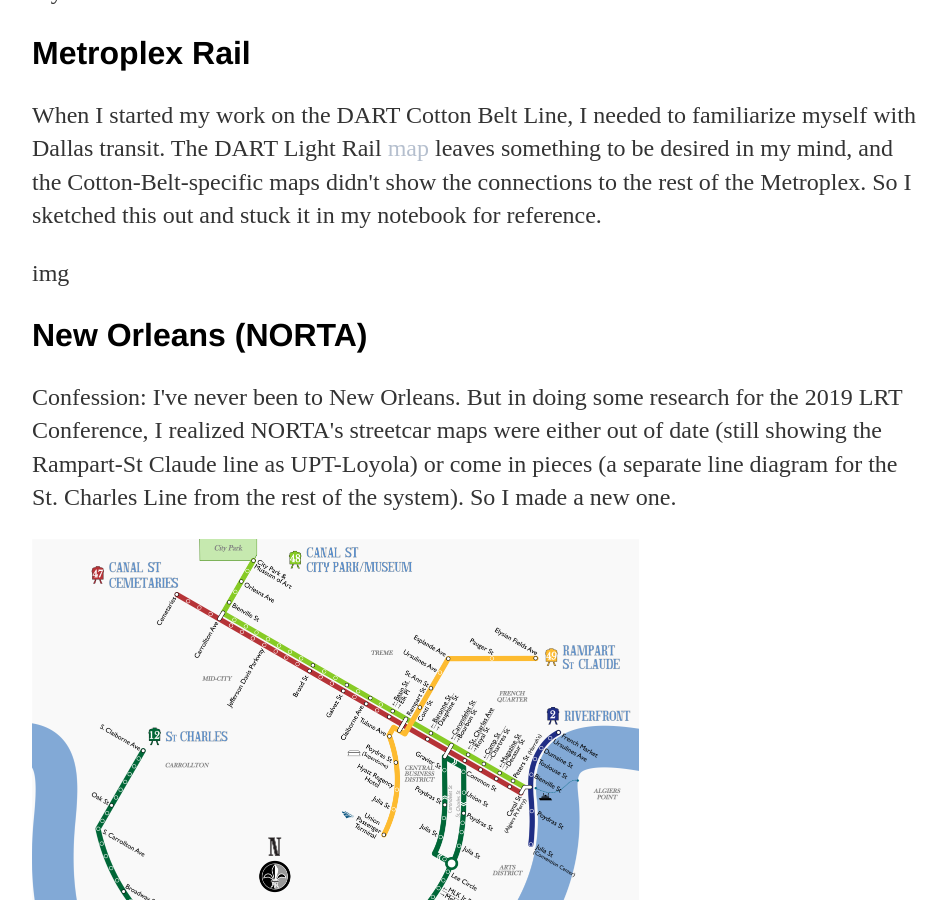
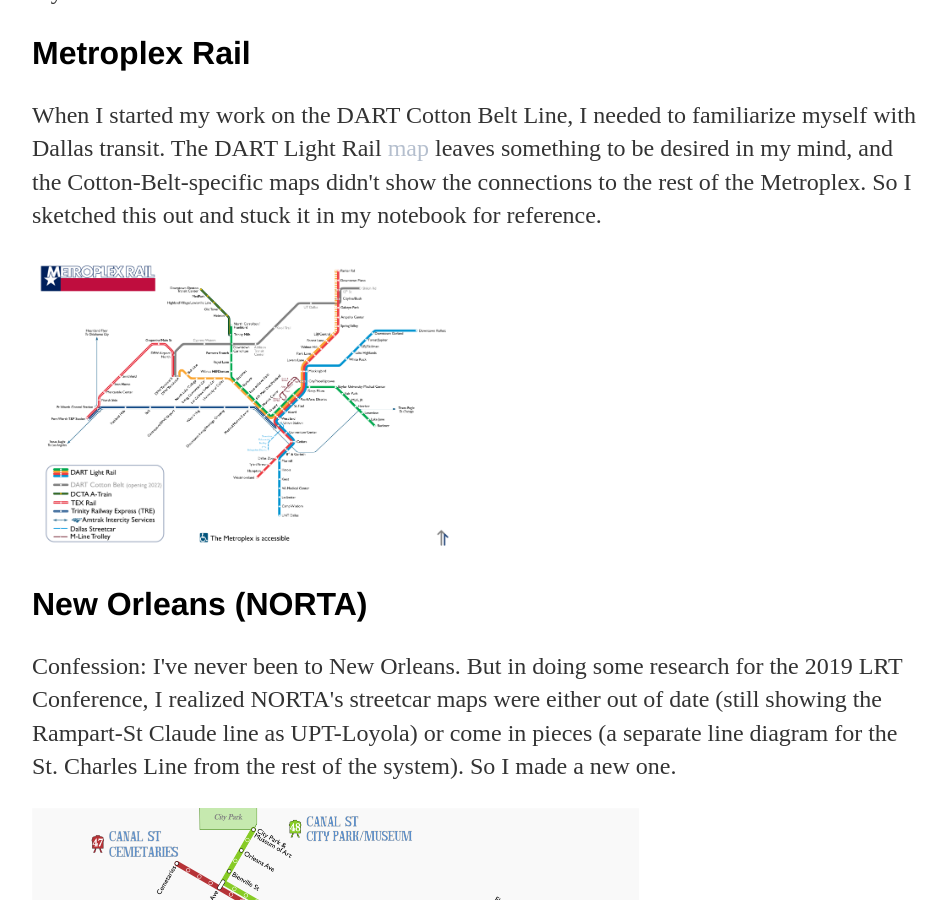
Before and after one commit to transited/transited.github.io, a Jekyll site: the page built from maps.html, in a window 1280 px wide and 900 px high, scrolled down 1262 px. Shown: the whole window, without its empty margins (160-1106 px from the left). Built offline with Jekyll 4.4.1, drawn with Linux system fonts in a browser that asks for light colours.

Commit message:
Update maps.html
Updated VTA to 2019 map; added Metroplex diagram

```diff
--- a/maps.html
+++ b/maps.html
@@ -7,12 +7,12 @@
   <h1>Maps</h1>
   <h2>San Jose (VTA)</h2>
   <p> While working on potential operating plans for a new east-west express line, I needed some graphics to show various potential stopping patterns. Rather than try to re-shape the current map to show service along Tasman, I ended up building my own from scratch, and then expanding it to include the entire system.</p>
-  <p><img src="/TR.VTA.NextNet.NoYellow.png" alt="VTA Light Rail Diagram" width="425" height="550"/></p>
+  <p><img src="/VTA.2019.png" alt="VTA Light Rail Diagram" width="425" height="550"/></p>
   <h2>Metra</h2>
   <p> In my dreams, Metra is a world-class regional rail operator. The reality is less thrilling. The current map is frankly disappointing, and I wanted to do something about it. Remap Metra was my attempt--click through for the whole thing and a write-up of my process. There are lots of faults with it (irregular angles, geographies that need to be compressed), and I'd like to do a v2.0 at some point. In the meantime, I think <a href="http://transitmap.net/post/175150068570/metra-rahul-raju">this</a> version gets at a lot of what I had in my mind.</p>
   <h2>Metroplex Rail</h2>
   <p>When I started my work on the DART Cotton Belt Line, I needed to familiarize myself with Dallas transit. The DART Light Rail <a href="https://www.dart.org/maps/printrailmap.asp">map</a> leaves something to be desired in my mind, and the Cotton-Belt-specific maps didn't show the connections to the rest of the Metroplex. So I sketched this out and stuck it in my notebook for reference.
-  <p>img</p>
+  <p><img src="/Metroplex Rail.2.png" alt="Dallas-Fort Worth Train Network Diagram" width="425" height="293"/></p>
   <h2>New Orleans (NORTA)</h2>
   <p>Confession: I've never been to New Orleans. But in doing some research for the 2019 LRT Conference, I realized NORTA's streetcar maps were either out of date (still showing the Rampart-St Claude line as UPT-Loyola) or come in pieces (a separate line diagram for the St. Charles Line from the rest of the system). So I made a new one. </p>
   <p><img src="/NORTAmap.allstops2.png" alt="New Orleans Streetcar Diagram" width="607" height="528"/></p>
```
